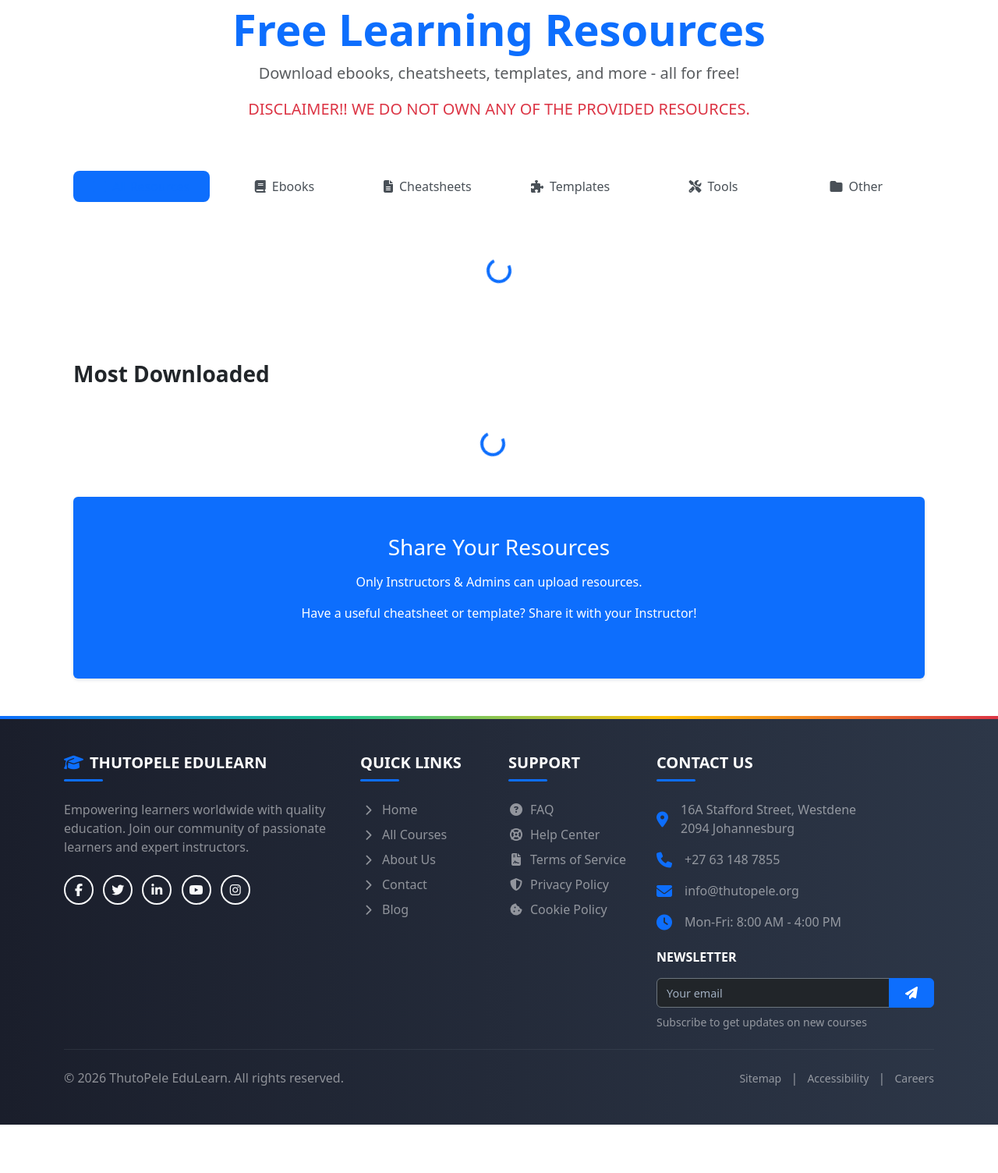
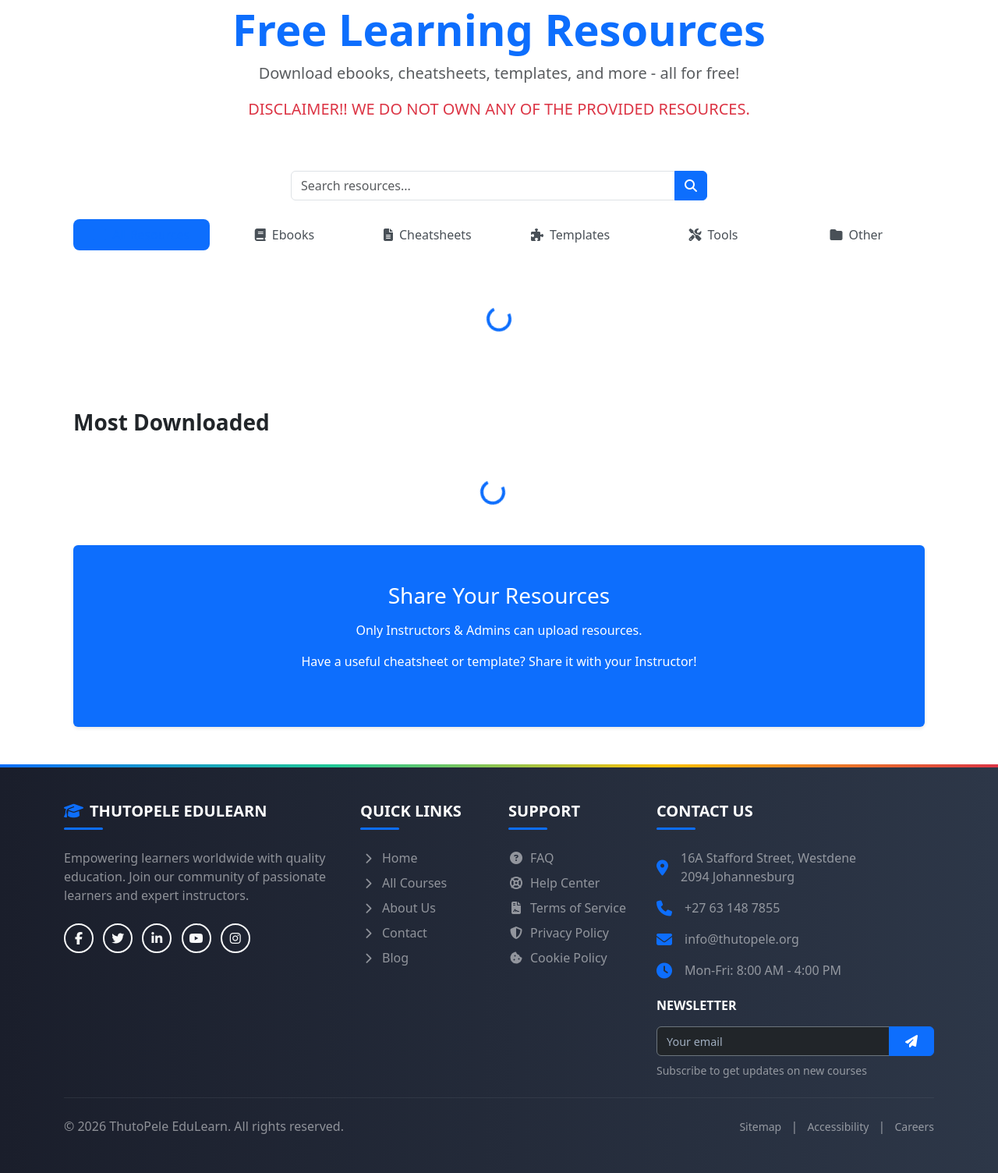
Before and after one commit to Vincentius474/ThutoPele-EduLearn, a FastAPI app: template app/templates/resources.html in a window 1280 px wide. Shown: the part 138-1642 px from the top of the page at 78% size. Before the commit the page ends 1580 px from the top, so only its background shows below. Run offline with FastAPI, Linux system fonts and the light colour scheme; the template is opened without the code that fills it, so the values that code supplies are empty; some libraries are stand-ins or nearby versions.

Commit message:
Working on the search functionality of resources page | 16:04:2026 | 00:26

```diff
--- a/app/templates/resources.html
+++ b/app/templates/resources.html
@@ -28,6 +28,27 @@
             {% endif %}
         </div>
     </div>
+
+    <!-- Compact Search Bar -->
+    <div class="row mb-4">
+        <div class="col-md-6 mx-auto">
+            <div class="input-group">
+                <input type="text" class="form-control"
+                    id="searchInput"
+                    placeholder="Search resources..."
+                    value="{{ search_query or '' }}">
+                <button class="btn btn-primary" type="button" onclick="searchResources()">
+                    <i class="fas fa-search"></i>
+                </button>
+                {% if search_query %}
+                <button class="btn btn-outline-secondary" type="button" onclick="clearSearch()">
+                    <i class="fas fa-times"></i>
+                </button>
+                {% endif %}
+            </div>
+        </div>
+    </div>
+
 
     <!-- Resource Categories -->
     <div class="row mb-4">
```
Also changed, not shown: app/api/api_v1/endpoints/resources.py (+117 -1 lines), static/js/resources.js (+47 -0 lines).
